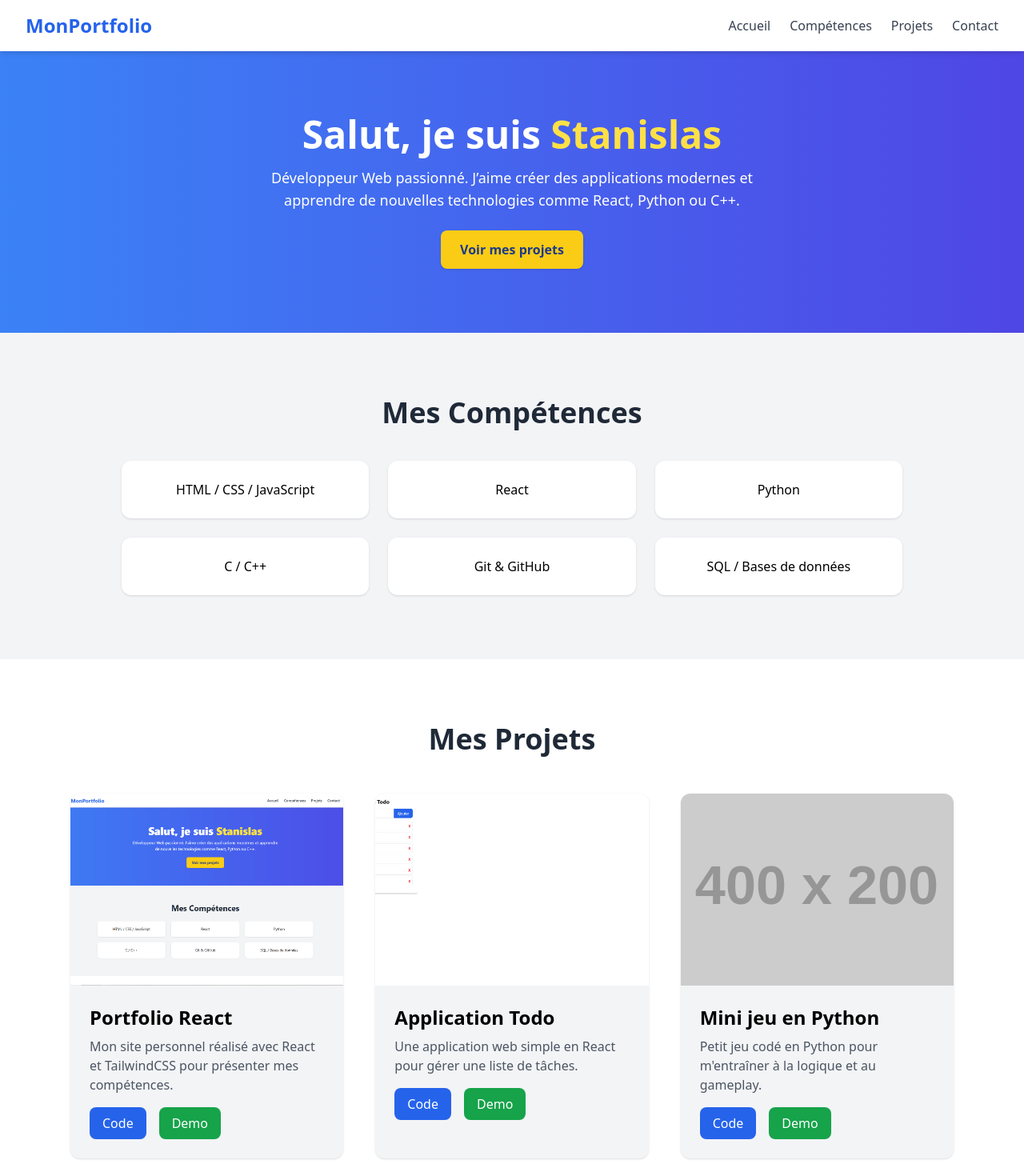
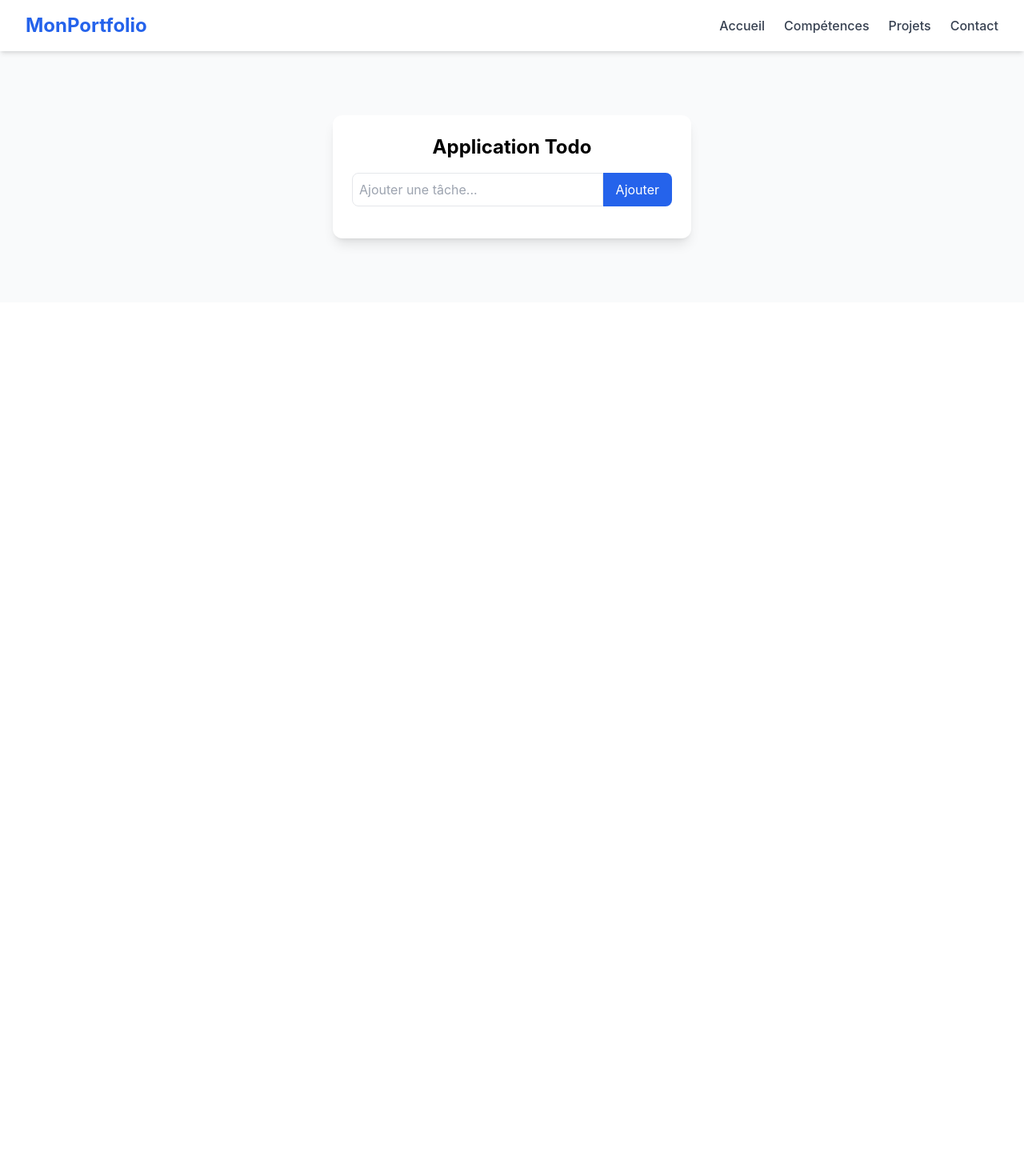
Before and after one commit to shiro76/Portfolio, a React (Create React App) app: page /todo in a window 1280 px wide. Shown: the top 1470 px of the page at 80% size. After the commit the page ends 800 px from the top, so only its background shows below. Built offline with nearby package versions, Linux system fonts and the light colour scheme.

Commit message:
TodoPage and rework

```diff
--- a/package.json
+++ b/package.json
@@ -10,6 +10,7 @@
     "framer-motion": "^12.23.22",
     "react": "^19.1.1",
     "react-dom": "^19.1.1",
+    "react-router-dom": "^7.9.3",
     "react-scripts": "5.0.1",
     "web-vitals": "^2.1.4"
   },
--- a/src/App.js
+++ b/src/App.js
@@ -1,50 +1,45 @@
 import React from "react";
+import { BrowserRouter as Router, Routes, Route } from "react-router-dom";
 import Header from "./components/Header";
-import Hero from "./components/Hero";
-import Skills from "./components/Skills";
-import Projects from "./components/Projects";
-import Contact from "./components/Contact";
-import Footer from "./components/Footer";
-import Todo from "./components/Todo";
 
+import AppPortfolio from "./AppPortfolio"; // on va créer ça pour ton portfolio actuel
+import TodoPage from "./components/TodoPage";
 
 function App() {
   return (
-    <div className="font-sans">
-      <Header />
-      <Hero />
-      <Skills />
-      <Projects />
-      <Todo/>
-      <Contact />
-      <Footer />
-    </div>
+    <Router>
+      <Header/>
+      <Routes>
+        <Route path="/" element={<AppPortfolio />} />
+        <Route path="/todo" element={<TodoPage />} />
+      </Routes>
+    </Router>
   );
 }
 
 export default App;
 
 
-// import logo from './logo.svg';
-// import './App.css';
+// import React from "react";
+// import Header from "./components/Header";
+// import Hero from "./components/Hero";
+// import Skills from "./components/Skills";
+// import Projects from "./components/Projects";
+// import Contact from "./components/Contact";
+// import Footer from "./components/Footer";
+// import Todo from "./components/Todo";
+
 
 // function App() {
 //   return (
-//     <div className="App">
-//       <header className="App-header">
-//         <img src={logo} className="App-logo" alt="logo" />
-//         <p>
-//           Edit <code>src/App.js</code> and save to reload.
-//         </p>
-//         <a
-//           className="App-link"
-//           href="https://reactjs.org"
-//           target="_blank"
-//           rel="noopener noreferrer"
-//         >
-//           Learn React
-//         </a>
-//       </header>
+//     <div className="font-sans">
+//       <Header />
+//       <Hero />
+//       <Skills />
+//       <Projects />
+//       <Todo/>
+//       <Contact />
+//       <Footer />
 //     </div>
 //   );
 // }
--- /dev/null
+++ b/src/AppPortfolio.js
@@ -0,0 +1,20 @@
+import React from "react";
+// import Header from "./Header";
+import Hero from "./components/Hero";
+import Skills from "./components/Skills";
+import Projects from "./components/Projects";
+import Contact from "./components/Contact";
+import Footer from "./components/Footer";
+
+export default function AppPortfolio() {
+  return (
+    <div className="font-sans">
+      {/* <Header /> */}
+      <Hero />
+      <Skills />
+      <Projects />
+      <Contact />
+      <Footer />
+    </div>
+  );
+}
--- a/src/components/Header.js
+++ b/src/components/Header.js
@@ -5,28 +5,28 @@ function Header() {
     <header className="bg-white shadow-md sticky top-0 z-50">
       <div className="max-w-7xl mx-auto px-4 sm:px-6 lg:px-8 flex justify-between items-center h-16">
         {/* Logo / Nom */}
-        <div className="text-2xl font-bold text-blue-600">MonPortfolio</div>
+        <a href="/" className="text-2xl font-bold text-blue-600">MonPortfolio</a>
 
         {/* Navigation */}
         <nav>
           <ul className="flex space-x-6 text-gray-700 font-medium">
             <li>
-              <a href="#hero" className="hover:text-blue-600 transition-colors">
+              <a href="/" className="hover:text-blue-600 transition-colors">
                 Accueil
               </a>
             </li>
             <li>
-              <a href="#skills" className="hover:text-blue-600 transition-colors">
+              <a href="/#skills" className="hover:text-blue-600 transition-colors">
                 Compétences
               </a>
             </li>
             <li>
-              <a href="#projects" className="hover:text-blue-600 transition-colors">
+              <a href="/#projects" className="hover:text-blue-600 transition-colors">
                 Projets
               </a>
             </li>
             <li>
-              <a href="#contact" className="hover:text-blue-600 transition-colors">
+              <a href="/#contact" className="hover:text-blue-600 transition-colors">
                 Contact
               </a>
             </li>
--- a/src/components/Projects.js
+++ b/src/components/Projects.js
@@ -18,8 +18,8 @@ function Projects() {
       description:
         "Une application web simple en React pour gérer une liste de tâches.",
       image: screen2,
-      github: "https://github.com/ton-github/todo-app",
-      demo: "#",
+      github: "https://github.com/shiro76/Portfolio/blob/main/src/components/Todo.js",
+      demo: "/todo",
     },
     {
       title: "Mini jeu en Python",
@@ -64,8 +64,8 @@ function Projects() {
                   </a>
                   <a
                     href={project.demo}
-                    target="_blank"
-                    rel="noopener noreferrer"
+                    //target="_blank"
+                    //rel="noopener noreferrer"
                     className="bg-green-600 text-white px-4 py-2 rounded-lg hover:bg-green-500 transition"
                   >
                     Demo
--- a/src/components/Todo.js
+++ b/src/components/TodoPage.js
@@ -53,14 +53,12 @@ export default function Todo() {
                 onClick={() => toggleTask(index)}
                 className={`flex-1 cursor-pointer ${
                   task.done ? "line-through text-gray-400" : ""
-                }`}
-              >
+                }`}>
                 {task.text}
               </span>
               <button
                 onClick={() => deleteTask(index)}
-                className="text-red-500 hover:text-red-700 font-bold"
-              >
+                className="text-red-500 hover:text-red-700 font-bold">
                 X
               </button>
             </li>
--- a/src/index.css
+++ b/src/index.css
@@ -2,6 +2,9 @@
 @tailwind components;
 @tailwind utilities;
 
+html {
+  scroll-behavior: smooth;
+}
 
 body {
   margin: 0;
```
Also changed, not shown: src/screen/Todo.png, 1 other file (tests, documents, lock files or other folders).
